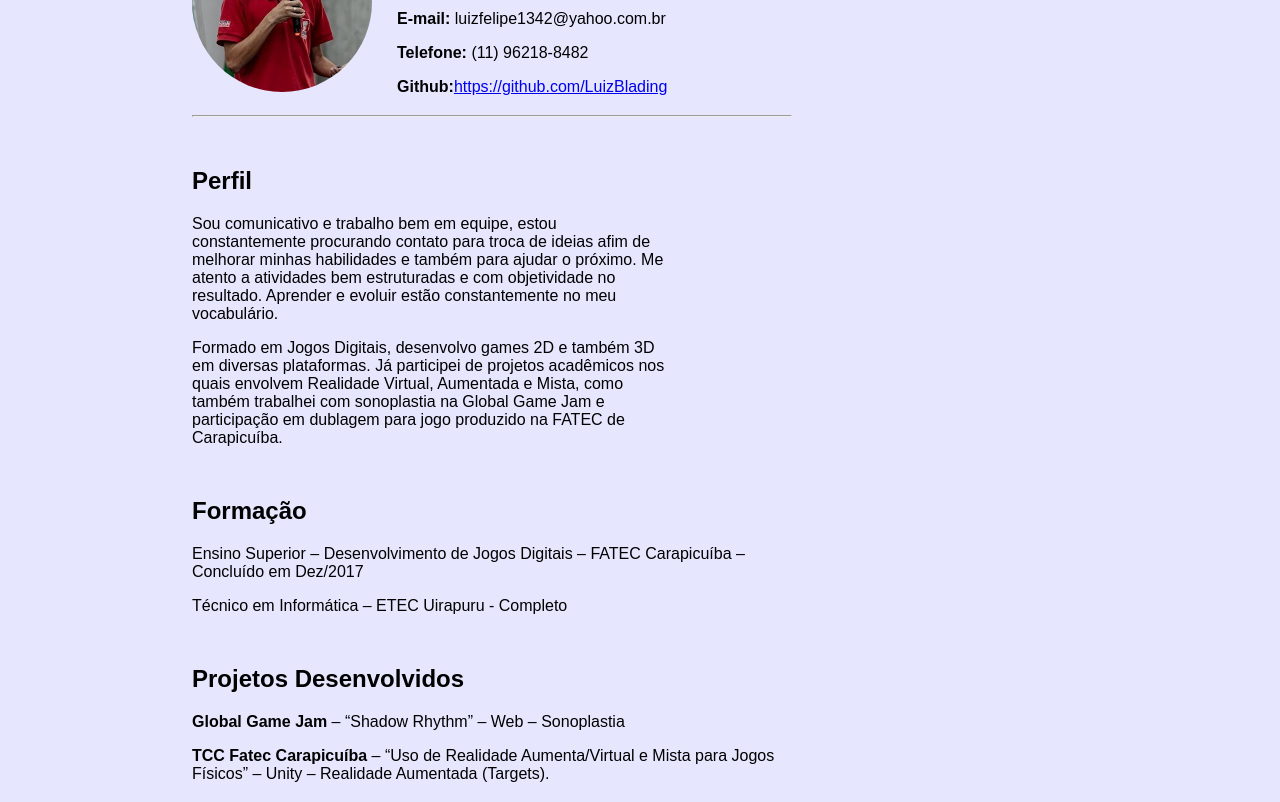
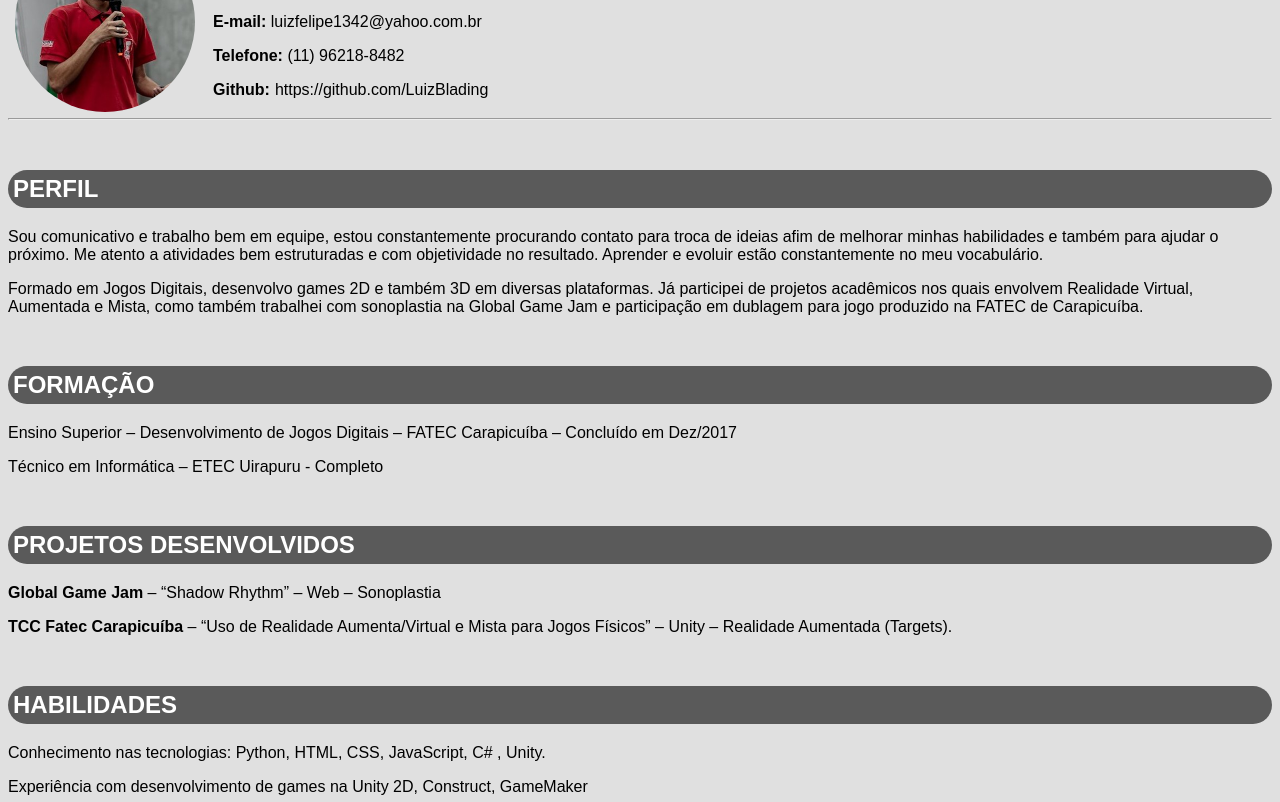
Before and after one commit to LuizBlading/MyCV_v1, a plain HTML site: page index.html in a window 1280 px wide. Shown: the part 98-900 px from the top of the page. Drawn offline with Linux system fonts and the light colour scheme.

Commit message:
Update styles.css

```diff
--- a/css/styles.css
+++ b/css/styles.css
@@ -1,16 +1,45 @@
 body{
   font-family: Arial, Helvetica, sans-serif;
   font-size: 16px;
+  background-color: #e0e0e0;
+}
+
+.content{
+  position: relative;
+  margin: auto 10%;
+  padding: 10px;
   background-color: #e6e7ff;
-  margin: 5px 15%;
-  position: relative;
-  width: 600px;
+  border-radius: 15px;
+}
+
+.paragrafo{
+  margin: 5px 15px;
+}
+
+#createdBy{
+  text-align: center;
+  font-style: italic;
 }
 
 h1{
   margin-top: 15px;
   margin-bottom: 0px;
 }
+
+h2{
+  padding: 5px;
+  background-color: #5a5a5a;
+  text-transform: uppercase;
+  border-radius: 30px;
+  color: #fff;
+}
+
+/* Talvez isso possa ser retirado */
+h2:hover{
+  color: #6e6e6e;
+  background-color: #ccc;
+}
+
 h3{
   font-size: 14px;
 }
@@ -27,7 +56,6 @@ h3{
 
 
 #perfil{
-  width: 80%;
   margin-top: 50px;
 }
 
@@ -39,8 +67,8 @@ h3{
 /* Posicionamento da foto a direita */
 #fotoPerfil{
   position: absolute;
-  top: 5px;
-  left: 0px;
+  top: 30px;
+  left: 15px;
   height: 180px;
   width: 180px;
 
@@ -49,3 +77,9 @@ h3{
   border: 3px;
   border-radius: 50%;
 }
+
+a {
+  text-decoration: none;
+  color: #000;
+  padding-left: 5px;
+}
```
